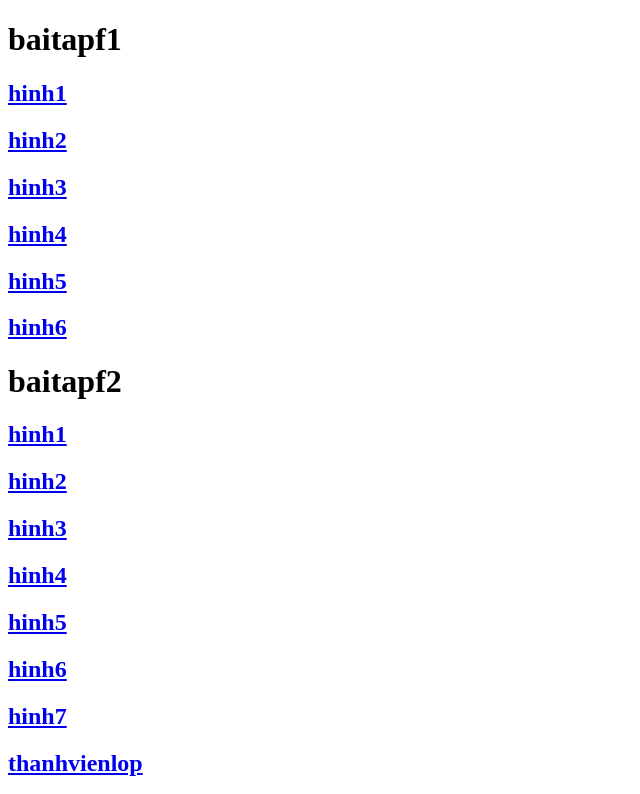
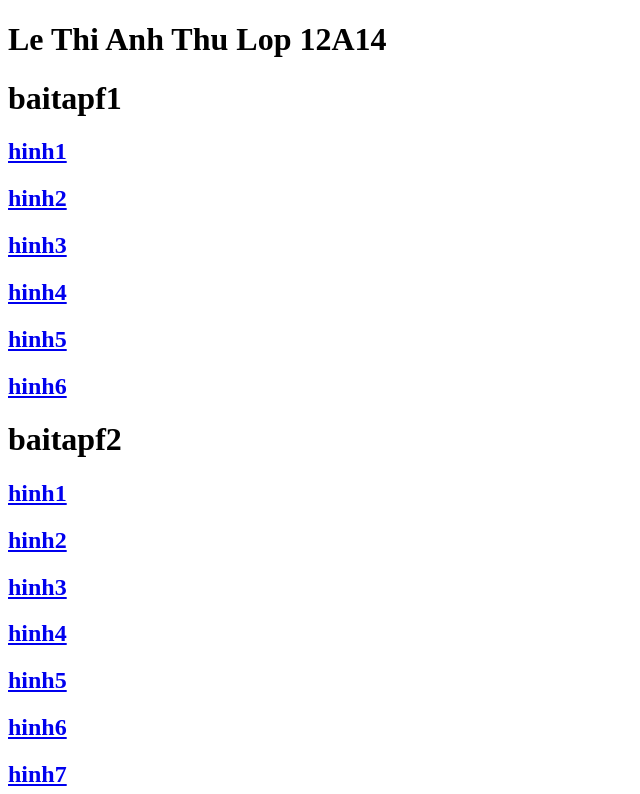
Before and after one commit to lethianhthu0811jack-droid/lethianhthu0811jack-droid.github.io, a plain HTML site: page index.html in a window 1280 px wide. Shown: the top 794 px of the page, without its empty margins (0-640 px from the left). Drawn offline with Linux system fonts and the light colour scheme.

Commit message:
Add heading and fix HTML structure in index.html

```diff
--- a/index.html
+++ b/index.html
@@ -5,6 +5,10 @@
 <title> Le Thi Anh Thu Lop 12a14 </title>
    </head>
   <body>
+   <h1>Le Thi Anh Thu Lop 12A14</h1>
+  </body>
+</html>
+ <body>
 <h1> baitapf1 </h1>
 <h2><a href="baitapf1/hinh1.html">hinh1</a></h2>
 <h2><a href="baitapf1/hinh2.html">hinh2</a></h2>
```
